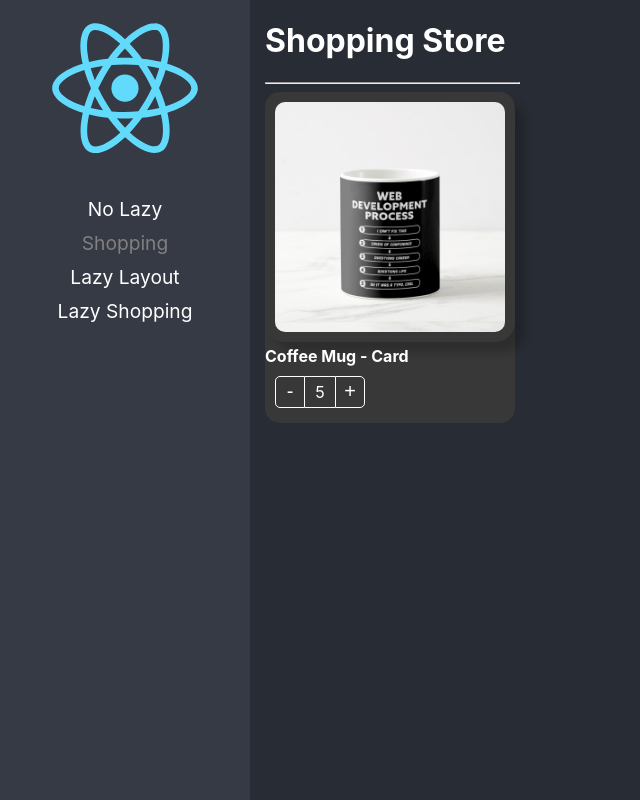
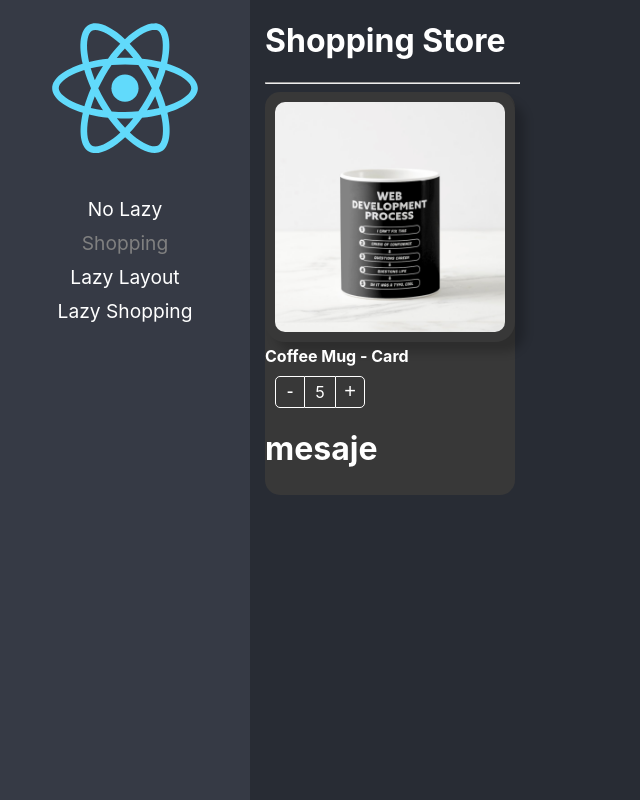
Before and after one commit to alexelizaga/08-react-app, a React (Create React App) app: page /shopping in a window 1280 px wide. Shown: the whole page, without its empty margins (0-640 px from the left). Built offline with nearby package versions, Linux system fonts and the light colour scheme.

Commit message:
101. Función como hijo de un HOC

```diff
--- a/src/02-component-patterns/components/ProductCard.tsx
+++ b/src/02-component-patterns/components/ProductCard.tsx
@@ -11,7 +11,8 @@ const { Provider } = ProductContext;
 
 export interface Props {
     product: Product;
-    children?: ReactElement | ReactElement[];
+    // children?: ReactElement | ReactElement[];
+    children: ( mensaje: string ) => JSX.Element;
     className?: string;
     style?: CSSProperties;
     onChange?: ( args: onChangeArgs ) => void;
@@ -33,7 +34,7 @@ export const ProductCard = ({ children, product, className, style, onChange, val
                 className={ `${styles.productCard} ${className}` }
                 style={ style }
             >
-                { children }
+                { children('Hola mundo') }
             </div>
         </Provider>
     );
--- a/src/02-component-patterns/pages/ShoppingPage.tsx
+++ b/src/02-component-patterns/pages/ShoppingPage.tsx
@@ -23,9 +23,16 @@ export const ShoppingPage = () => {
             maxCount: 10
           }}
         >
-          <ProductImage className='custom-image' style={{ boxShadow: '10px 10px 10px rgba(0,0,0,0.2)' }} />
-          <ProductTitle className='text-bold' />
-          <ProductButtons className='custom-buttons' />
+          {
+            ( mesaje ) => (
+              <>
+                <ProductImage className='custom-image' style={{ boxShadow: '10px 10px 10px rgba(0,0,0,0.2)' }} />
+                <ProductTitle className='text-bold' />
+                <ProductButtons className='custom-buttons' />
+                <h1>mesaje</h1>
+              </>
+            )
+          }
         </ProductCard>
 
     </div>
```
Also changed, not shown: 1 other file (tests, documents, lock files or other folders).
